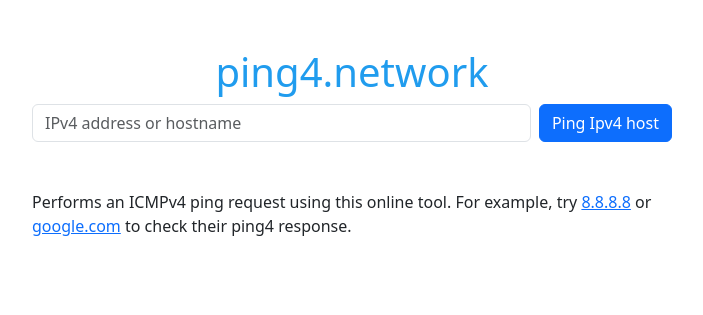
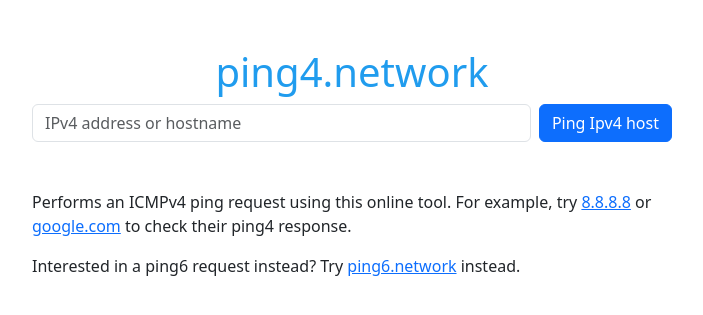
Before and after one commit to compscidr/network-tools, a PHP site: page /index.php in a window 1280 px wide. Shown: the top 315 px of the page, without its empty margins (288-991 px from the left). Run offline with PHP 8.4, Linux system fonts and the light colour scheme.

Commit message:
added links to ping4 and ping6 services

```diff
--- a/src/ping4/index.php
+++ b/src/ping4/index.php
@@ -18,6 +18,7 @@ showHeader();
     <?php } else { ?>
       <div class="row pt-5">
         <p>Performs an ICMPv4 ping request using this online tool. For example, try <a href="?host=8.8.8.8">8.8.8.8</a> or <a href="?host=google.com"/>google.com</a> to check their ping4 response.</p>
+        <p>Interested in a ping6 request instead? Try <a href="https://ping6.network">ping6.network</a> instead.</p>
       </div>
     <?php } ?>
     </div>
--- a/src/ping6/index.php
+++ b/src/ping6/index.php
@@ -18,6 +18,7 @@ showHeader();
     <?php } else { ?>
       <div class="row pt-5">
         <p>Performs an ICMPv6 ping request using this online tool. For example, try <a href="?host=2001:4860:4860::8888">2001:4860:4860::8888</a> or <a href="?host=google.com"/>google.com</a> to check their ping6 response.</p>
+        <p>Interested in a ping4 request instead? Try <a href="https://ping4.network">ping4.network</a> instead.</p>
       </div>
     <?php } ?>
     </div>
```
